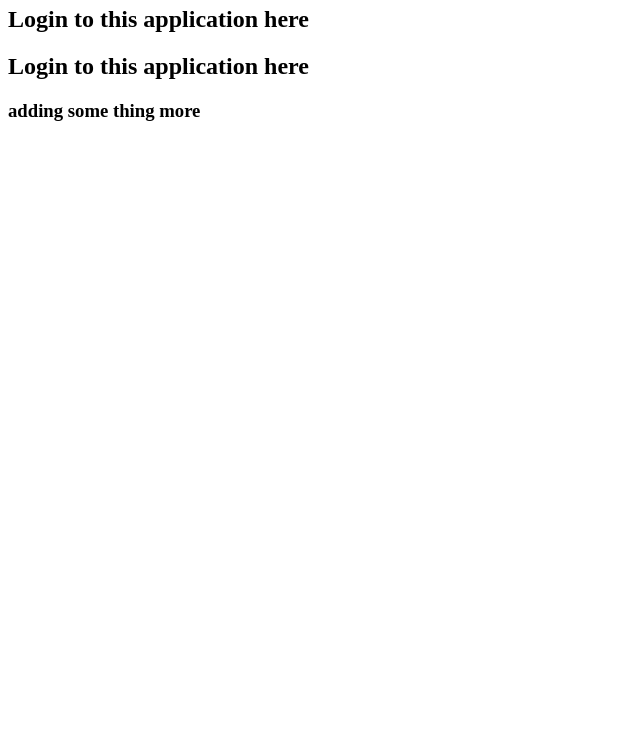
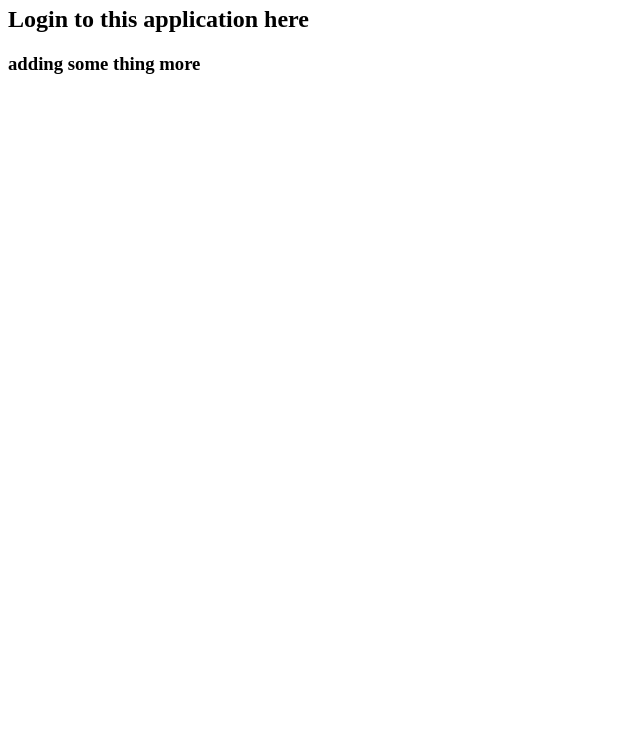
Before and after one commit to anureddy94/nodestartup, a plain HTML site: page index.html in a window 1280 px wide. Shown: the part 60-800 px from the top of the page, without its empty margins (0-640 px from the left). Drawn offline with Linux system fonts and the light colour scheme.

Commit message:
ediiting for fake tag

```diff
--- a/index.html
+++ b/index.html
@@ -7,7 +7,6 @@
         <h1>Node Start Up Application</h1>
         <div>
             <h2>Login to this application here</h2>
-            <h2>Login to this application here</h2>
             <h3>adding some thing more</h3>
         </div>
     </div>
```
